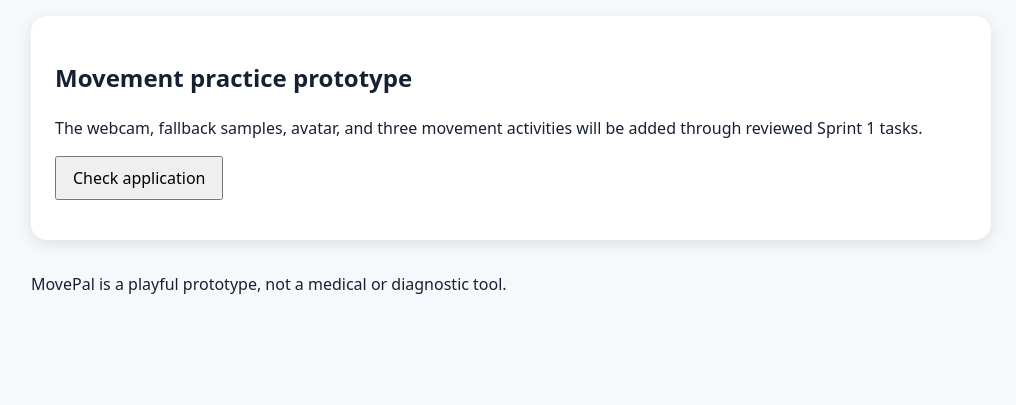
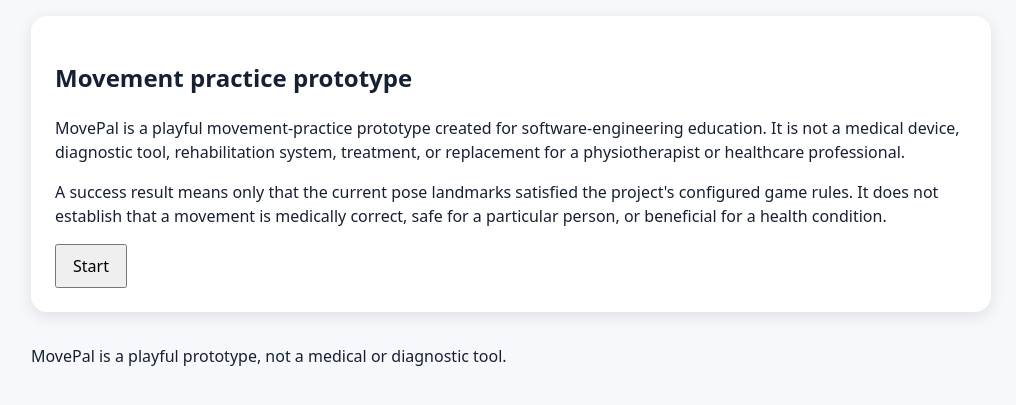
Before and after one commit to SE4CVndNN/movepal, a Flask app: page / in a window 1280 px wide. Shown: the part 163-568 px from the top of the page, without its empty margins (129-1145 px from the left). Run offline with Flask 3, Linux system fonts and the light colour scheme.

Commit message:
Mp 006 ux camera spike (#73)
* update index.html to inlude the game flow

* update app css to inlude the game flow

* update app js to inlude the game flow

* fix issue in fallback acess deny msg

* update the webcam button handler to write into the new element

* fix wordings according to the content baseline document

* MP-006: add ux flow doc

```diff
--- a/app/static/css/app.css
+++ b/app/static/css/app.css
@@ -29,3 +29,27 @@ button {
   padding: 0.5rem 1rem;
   font: inherit;
 }
+
+[hidden] {
+  display: none !important;
+}
+
+.activity-list {
+  display: flex;
+  flex-wrap: wrap;
+  gap: 0.75rem;
+}
+
+#camera-preview {
+  width: 100%;
+  max-width: 24rem;
+  border-radius: 0.75rem;
+  background: black;
+}
+
+/* keep touch targets comfortably large on narrow screens */
+@media (max-width: 30rem) {
+  button {
+    width: 100%;
+  }
+}
--- a/app/static/js/app.js
+++ b/app/static/js/app.js
@@ -1,17 +1,78 @@
 "use strict";
 
-const button = document.querySelector("#health-check");
-const result = document.querySelector("#health-result");
+// --- existing health check (kept from the starter app) ---
+const healthButton = document.querySelector("#health-check");
+const healthResult = document.querySelector("#health-result");
 
-button?.addEventListener("click", async () => {
-  result.textContent = "Checking…";
+healthButton?.addEventListener("click", async () => {
+  healthResult.textContent = "Checking…";
   try {
     const response = await fetch("/api/health");
     const payload = await response.json();
-    result.textContent = response.ok
+    healthResult.textContent = response.ok
       ? `Application status: ${payload.status}`
       : "The application returned an error.";
   } catch (_error) {
-    result.textContent = "The application could not be reached.";
+    healthResult.textContent = "The application could not be reached.";
   }
 });
+
+// --- clickable flow state machine ---
+const screens = document.querySelectorAll("[data-screen]");
+
+function showScreen(name) {
+  screens.forEach((section) => {
+    section.hidden = section.dataset.screen !== name;
+  });
+}
+
+document.querySelectorAll("[data-goto]").forEach((button) => {
+  button.addEventListener("click", () => showScreen(button.dataset.goto));
+});
+
+// --- camera / fallback probe ---
+let activeStream = null;
+
+const cameraStatus = document.querySelector("#camera-status");
+const preview = document.querySelector("#camera-preview");
+
+document.querySelector("#use-webcam-btn")?.addEventListener("click", async () => {
+  cameraStatus.textContent = "Requesting camera access…";
+  const fallbackReason = document.querySelector("#fallback-reason");
+  try {
+    activeStream = await navigator.mediaDevices.getUserMedia({ video: true });
+    preview.srcObject = activeStream;
+    cameraStatus.textContent = "Webcam connected successfully! Prepare to move.";
+    showScreen("camera-live");
+  } catch (error) {
+    let reason;
+    if (error.name === "NotAllowedError") {
+      reason = "Camera access was denied. Please enable camera permissions in your browser settings to continue.";
+    } else if (error.name === "NotFoundError") {
+      reason = "No camera was detected. Please connect a webcam or use the local demo sample.";
+    } else {
+      reason = "No camera was detected. Please connect a webcam or use the local demo sample.";
+    }
+    if (fallbackReason) fallbackReason.textContent = reason;
+    showScreen("camera-fallback");
+  }
+});
+
+document.querySelector("#use-fallback-btn")?.addEventListener("click", () => {
+  cameraStatus.textContent = "Using local demo feed. No camera access required.";
+  showScreen("camera-fallback");
+});
+
+function stopCamera() {
+  activeStream?.getTracks().forEach((track) => track.stop());
+  activeStream = null;
+  if (preview) preview.srcObject = null;
+}
+
+document.querySelector("#stop-camera-btn")?.addEventListener("click", () => {
+  stopCamera();
+  showScreen("camera-choice");
+});
+
+// Safety net: stop the camera if the user navigates away without clicking "Stop".
+window.addEventListener("beforeunload", stopCamera);
--- a/app/templates/index.html
+++ b/app/templates/index.html
@@ -1,10 +1,56 @@
 {% extends "base.html" %}
 {% block title %}MovePal — Sprint 1{% endblock %}
 {% block content %}
-<section class="card">
+
+<section class="card" data-screen="start">
   <h2>Movement practice prototype</h2>
-  <p>The webcam, fallback samples, avatar, and three movement activities will be added through reviewed Sprint 1 tasks.</p>
-  <button id="health-check" type="button">Check application</button>
-  <p id="health-result" role="status" aria-live="polite"></p>
+  <p>MovePal is a playful movement-practice prototype created for software-engineering education. It is not a medical device, diagnostic tool, rehabilitation system, treatment, or replacement for a physiotherapist or healthcare professional.</p>
+  <p>A success result means only that the current pose landmarks satisfied the project's configured game rules. It does not establish that a movement is medically correct, safe for a particular person, or beneficial for a health condition.</p>
+  <button type="button" data-goto="activity">Start</button>
 </section>
+
+<section class="card" data-screen="activity" hidden>
+  <h2>Choose an activity</h2>
+  <div class="activity-list">
+    <button type="button" data-activity="raise_both_arms" data-goto="camera-choice">Raise both arms</button>
+    <button type="button" data-activity="side_reach" data-goto="camera-choice">Side reach</button>
+    <button type="button" data-activity="knee_lift" data-goto="camera-choice">Knee lift / step in place</button>
+  </div>
+</section>
+
+<section class="card" data-screen="camera-choice" hidden>
+  <h2>Choose Your Input Method</h2>
+  <p>Please allow live camera access so you can have a live experience with MovePal.</p>
+  <button type="button" id="use-webcam-btn">Use Live Webcam</button>
+  <button type="button" id="use-fallback-btn">Use Local Demo Sample (No Camera)</button>
+  <p id="camera-status" role="status" aria-live="polite"></p>
+</section>
+
+<section class="card" data-screen="camera-live" hidden>
+  <h2>Live camera</h2>
+  <video id="camera-preview" autoplay playsinline muted></video>
+  <p>Camera frames are processed temporarily and are not stored by default.</p>
+  <p>Please click on Stop Camera or Reset to stop recording.</p>
+  <button type="button" id="stop-camera-btn">Stop Camera</button>
+  <button type="button" data-goto="feedback">Simulate attempt</button>
+</section>
+
+<section class="card" data-screen="camera-fallback" hidden>
+  <h2>Using local demo feed. No camera access required.</h2>
+  <p id="fallback-reason" role="status" aria-live="polite"></p>
+  <button type="button" data-goto="feedback">Simulate attempt</button>
+</section>
+
+<section class="card" data-screen="feedback" hidden>
+  <h2 id="feedback-message">Awesome job! You've earned ⭐ 1 Star!</h2>
+  <button type="button" data-goto="activity">Try another movement</button>
+  <button type="button" data-goto="summary">Finish session</button>
+</section>
+
+<section class="card" data-screen="summary" hidden>
+  <h2>Session Complete!</h2>
+  <p id="summary-text">You successfully completed your movements today and earned a total of ⭐ 1 Stars! Thanks for playing with MovePal!</p>
+  <button type="button" data-goto="start">Play again</button>
+</section>
+
 {% endblock %}
```
Also changed, not shown: docs/ux_flow.md (added, +35 -0 lines).
